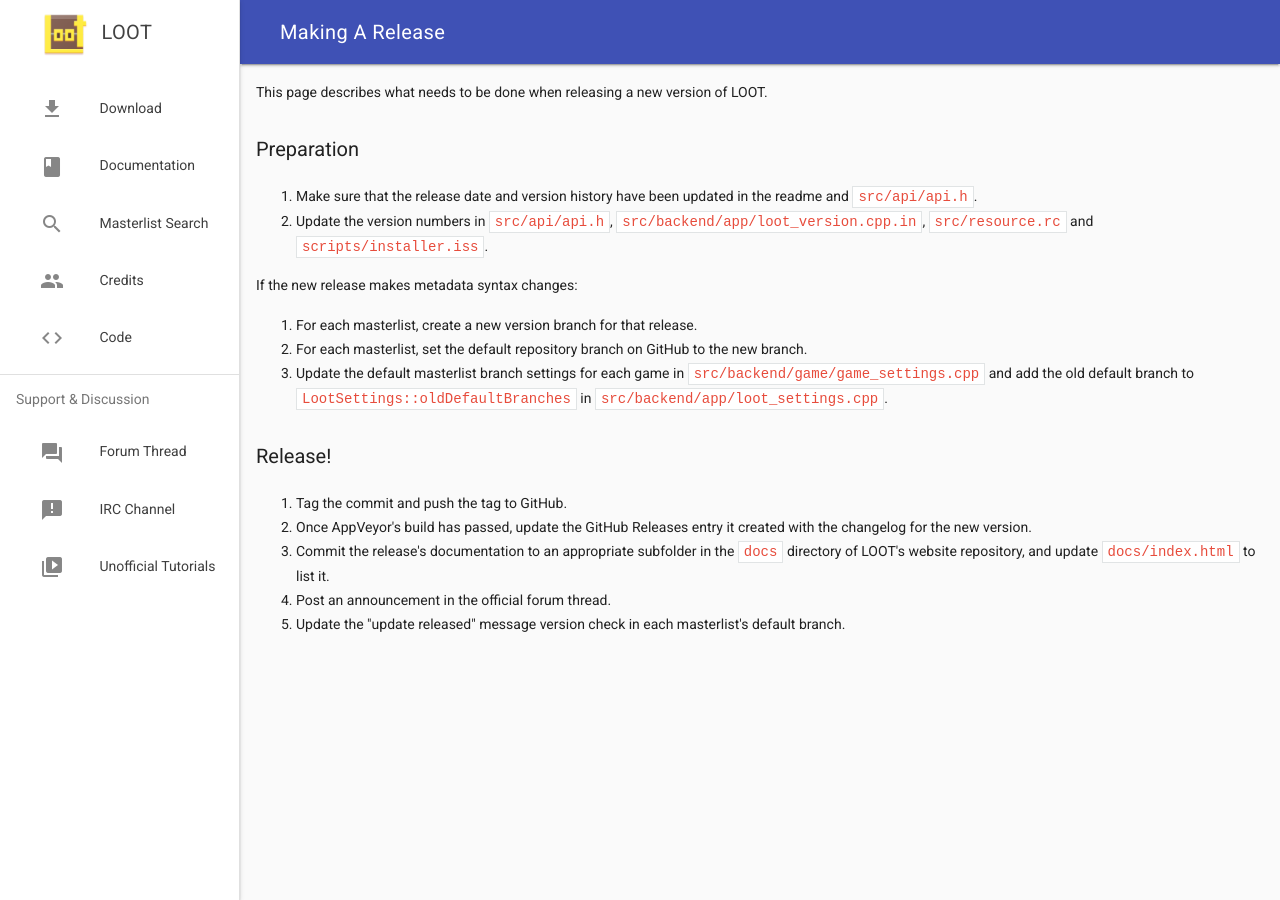
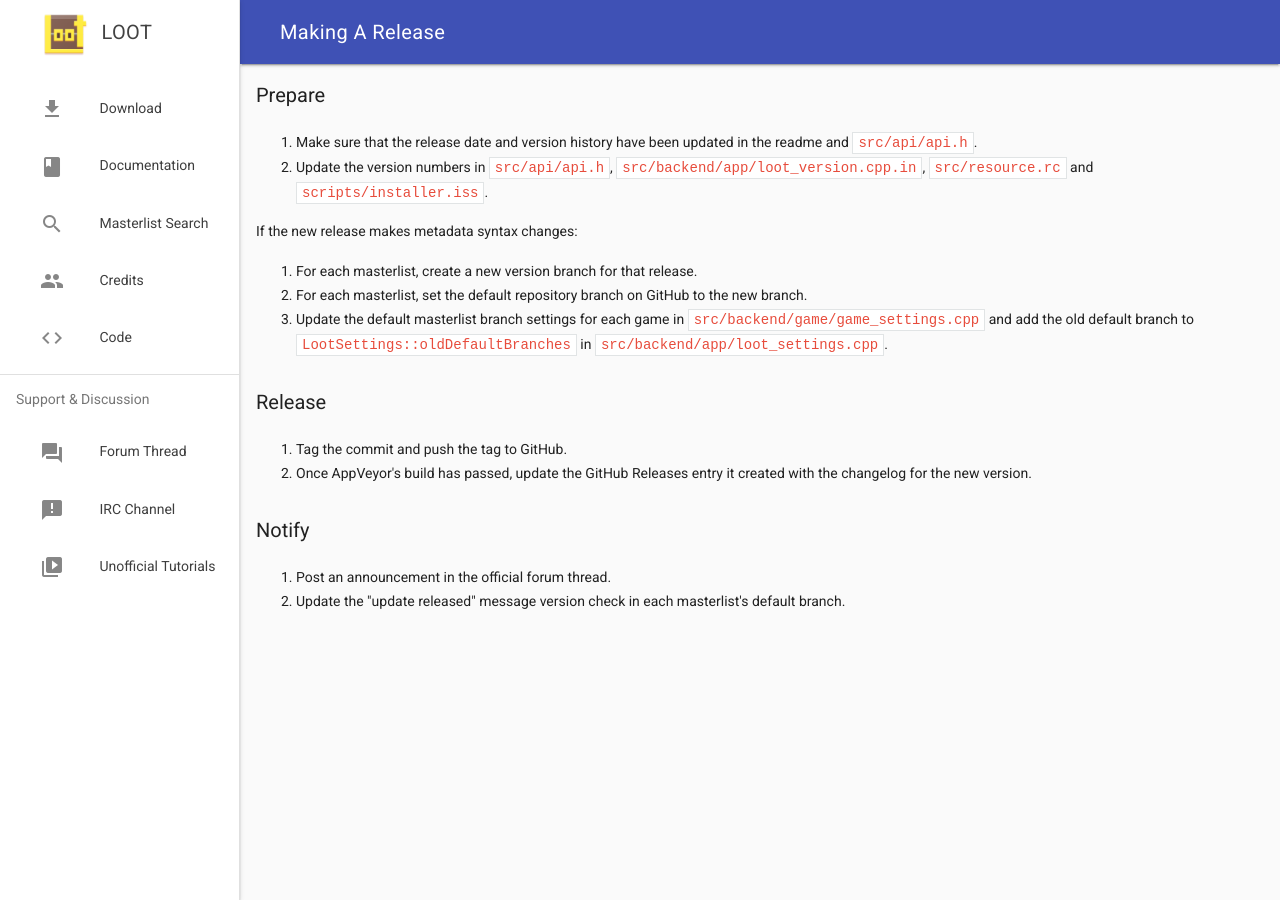
Before and after one commit to loot/loot.github.io, a Jekyll site: the page built from docs/team/Making-A-Release.html, in a window 1280 px wide. Built offline with Jekyll 4.4.1, drawn with Linux system fonts in a browser that asks for light colours; nearby versions of some CDN libraries.

Commit message:
Update making a release doc

```diff
--- a/docs/team/Making-A-Release.html
+++ b/docs/team/Making-A-Release.html
@@ -3,9 +3,7 @@ layout: page
 title: Making A Release
 ---
 
-<p>This page describes what needs to be done when releasing a new version of LOOT.</p>
-
-<h3>Preparation</h3>
+<h3>Prepare</h3>
 
 <ol>
   <li>Make sure that the release date and version history have been updated in the readme and <code>src/api/api.h</code>.</li>
@@ -19,12 +17,16 @@ title: Making A Release
   <li>Update the default masterlist branch settings for each game in <code>src/backend/game/game_settings.cpp</code> and add the old default branch to <code>LootSettings::oldDefaultBranches</code> in <code>src/backend/app/loot_settings.cpp</code>.</li>
 </ol>
 
-<h3>Release!</h3>
+<h3>Release</h3>
 
 <ol>
   <li>Tag the commit and push the tag to GitHub.</li>
   <li>Once AppVeyor's build has passed, update the GitHub Releases entry it created with the changelog for the new version.</li>
-  <li>Commit the release's documentation to an appropriate subfolder in the <code>docs</code> directory of LOOT's website repository, and update <code>docs/index.html</code> to list it.</li>
+</ol>
+
+<h3>Notify</h3>
+
+<ol>
   <li>Post an announcement in the official forum thread.</li>
   <li>Update the "update released" message version check in each masterlist's default branch.</li>
 </ol>
```
